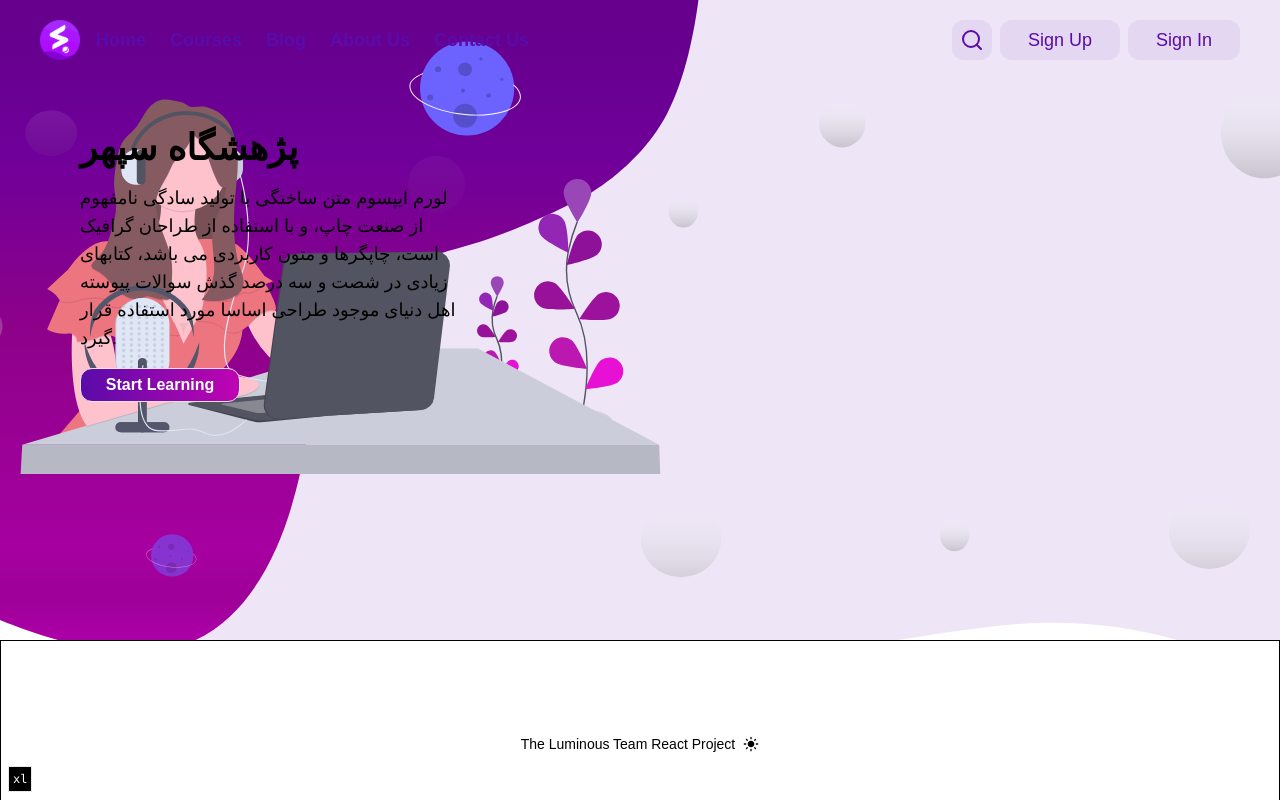
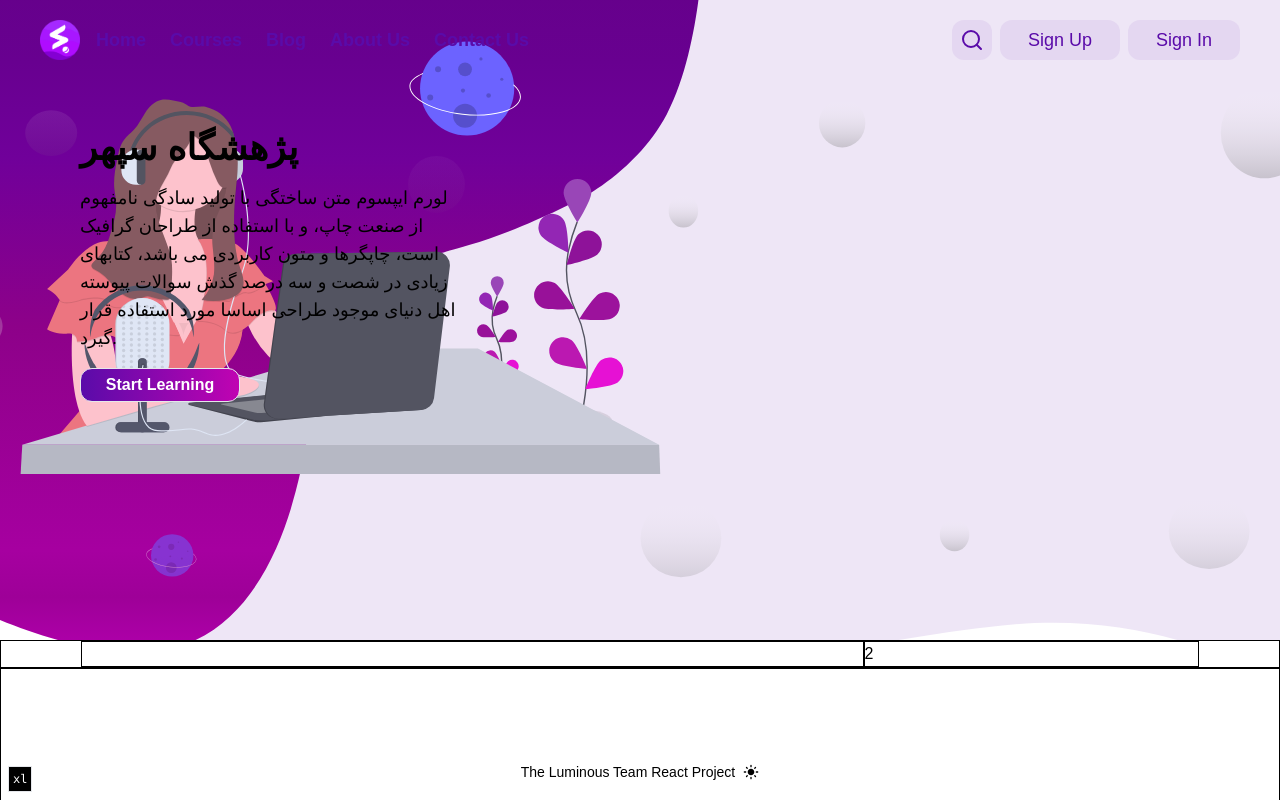
Before and after one commit to academy-react/luminous, a Next.js app: page /en in a window 1280 px wide. Shown: the top 800 px of the page. Built offline with nearby package versions, Linux system fonts and the light colour scheme; a web font is replaced by a local one.

Commit message:
refactor:add courseSection to landing for test

```diff
--- a/src/app/[lang]/(lobby)/page.tsx
+++ b/src/app/[lang]/(lobby)/page.tsx
@@ -1,3 +1,4 @@
+import CourseSection from "@/components/lobby/courses/course-section";
 import HeroSection from "@/components/lobby/hero/hero-section";
 import ThemeSwitcher from "@/components/utils/theme-switcher";
 
@@ -9,6 +10,14 @@ const HomePage = ({ params: { lang } }: { params: { lang: Locale } }) => {
       <div className="h-fit w-full">
         <HeroSection lang={lang} />
       </div>
+      {/* courseSection */}
+      <div className="flex  w-full border border-black px-20">
+        <div className="w-[70%]  border border-black">
+          <CourseSection />
+        </div>
+        <div className="w-[30%]  border border-black">2</div>
+      </div>
+
       <ThemeSwitcher lang={lang} />
     </main>
   );
```
